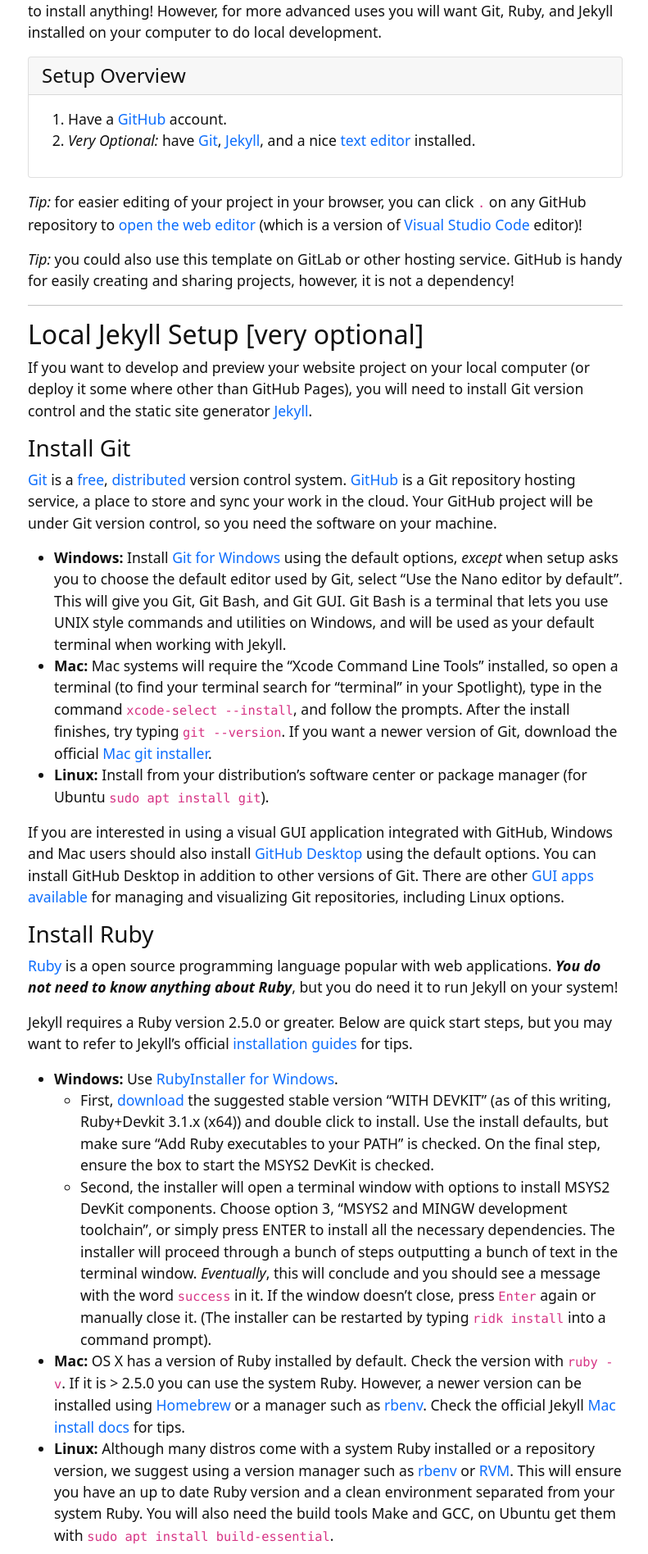
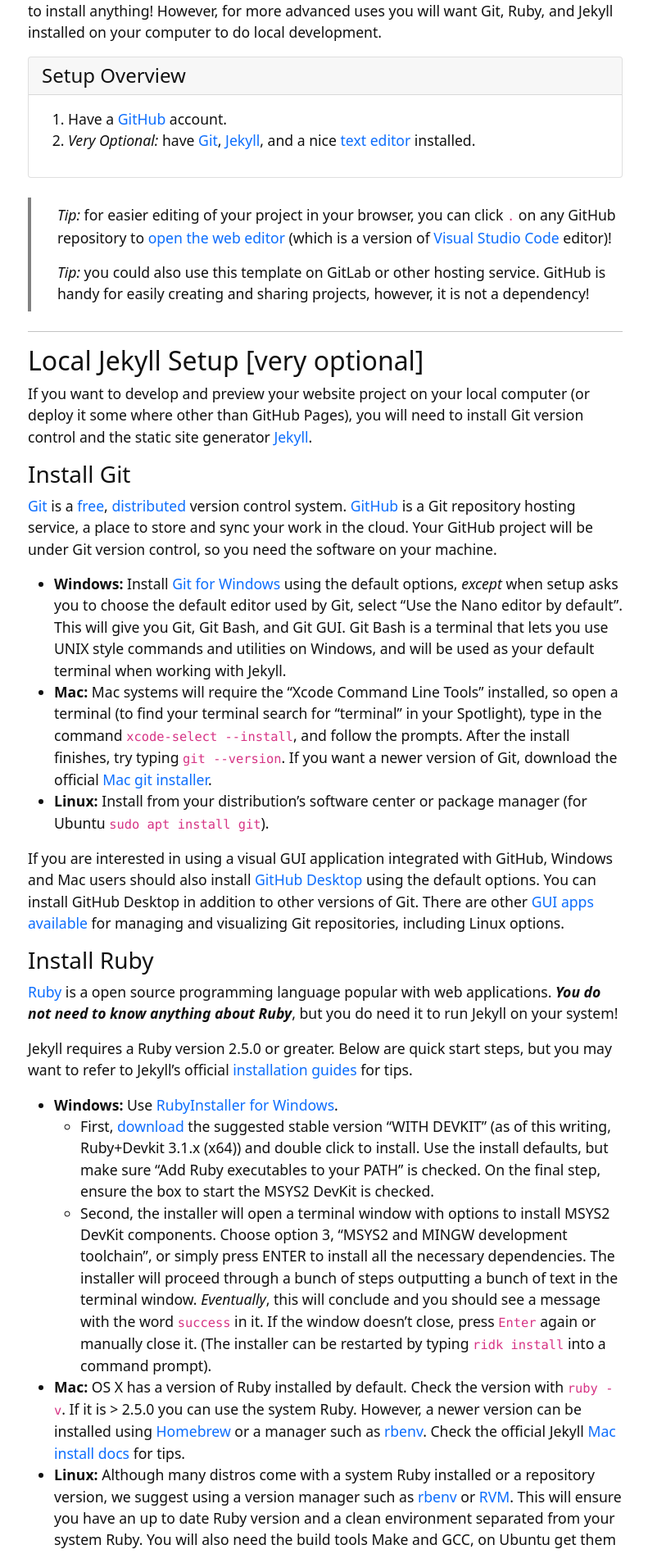
Before and after one commit to evanwill/workshop-template-b, a Jekyll site: the page built from content/0-prep.md, in a window 1280 px wide. Shown: the part 465-2361 px from the top of the page at 82% size, without its empty margins (243-1034 px from the left). Built offline with Jekyll 4.4.1, drawn with Linux system fonts in a browser that asks for light colours.

Commit message:
add github style block quotes

```diff
--- a/_sass/_template.scss
+++ b/_sass/_template.scss
@@ -48,8 +48,10 @@ body {
 	-webkit-transition: top .1s ease-in;
     transition: top .1s ease-in;
 }
+
 /* remove link underline */
 a { text-decoration: none; }
+
 /* add decorative borders  */
 header {
     @if variable-exists(top-border) { border-top: solid 4px $top-border; }
@@ -75,6 +77,27 @@ footer {
 }
 #footer-title {
     a { color: rgba(0,0,0,.9); }
+}
+
+/* scroll to top */
+#scroll-to-top {
+    display: none;
+    position: fixed;
+    bottom: 35px;
+    right: 20px;
+    z-index: 99;
+    font-size: 40px;
+}
+
+/* bootstrap icons tweaks */
+.bi {
+    display: inline-block;
+    fill: currentColor;
+    vertical-align: text-bottom;
+    overflow: hidden;
+    width: 1em;
+    height: 1em;
+    vertical-align: -0.1em;
 }
 
 /* feature include tweaks */
@@ -104,30 +127,18 @@ div.highlighter-rouge {
     padding: 1rem 1.5rem;
     border-radius: .25rem;
 }
+/* github style blockquotes */
+blockquote {
+    border-left: 4px solid #828282;
+    margin: 1.5rem 0rem 1.5rem 0rem;
+    padding: 0.5rem 0rem 0.5rem 2rem;
+    > :last-child {
+        margin-bottom: 0;
+    }
+}
 
 /* term highlighting */
 .term {
     font-size: 1.3rem;
     font-weight: bold;
 }
-
-/* scroll to top */
-#scroll-to-top {
-    display: none;
-    position: fixed;
-    bottom: 35px;
-    right: 20px;
-    z-index: 99;
-    font-size: 40px;
-}
-
-/* bootstrap icons tweaks */
-.bi {
-    display: inline-block;
-    fill: currentColor;
-    vertical-align: text-bottom;
-    overflow: hidden;
-    width: 1em;
-    height: 1em;
-    vertical-align: -0.1em;
-}
--- a/content/0-prep.md
+++ b/content/0-prep.md
@@ -18,9 +18,9 @@ However, for more advanced uses you will want Git, Ruby, and Jekyll installed on
 {% endcapture %}
 {% include card.html text=text header="Setup Overview" %}
 
-*Tip:* for easier editing of your project in your browser, you can click `.` on any GitHub repository to [open the web editor](https://docs.github.com/en/codespaces/the-githubdev-web-based-editor) (which is a version of [Visual Studio Code](https://code.visualstudio.com/) editor)!
-
-*Tip:* you could also use this template on GitLab or other hosting service. GitHub is handy for easily creating and sharing projects, however, it is not a dependency!
+> *Tip:* for easier editing of your project in your browser, you can click `.` on any GitHub repository to [open the web editor](https://docs.github.com/en/codespaces/the-githubdev-web-based-editor) (which is a version of [Visual Studio Code](https://code.visualstudio.com/) editor)!
+>
+> *Tip:* you could also use this template on GitLab or other hosting service. GitHub is handy for easily creating and sharing projects, however, it is not a dependency!
 
 -------------
 
```
